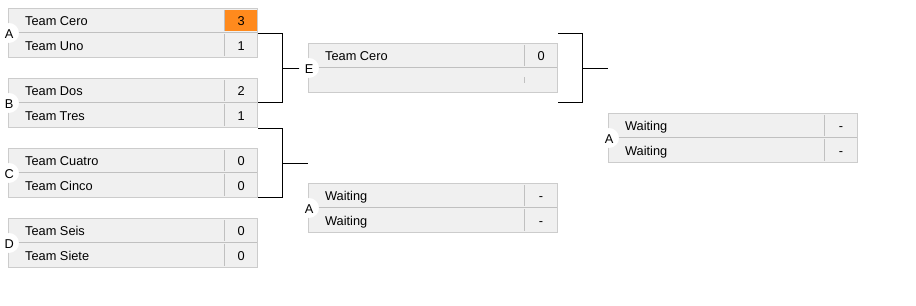
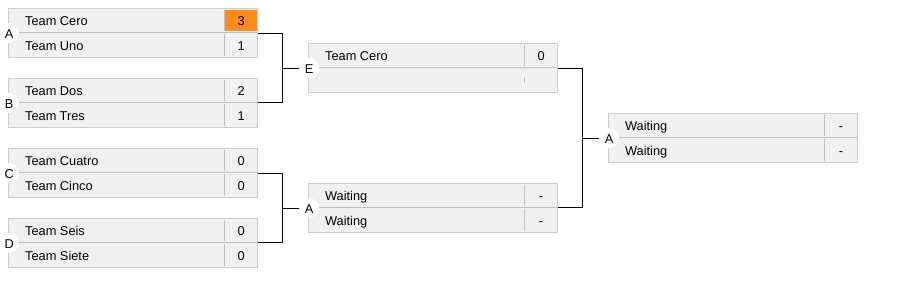
Before and after one commit to Stevenchi36/TournamentBracket, a Vue app: page / in a window 1280 px wide. Shown: the top 306 px of the page, without its empty margins (0-916 px from the left). Built offline with nearby package versions, Linux system fonts and the light colour scheme.

Commit message:
WIP connectors working for 3 rounds

```diff
--- a/src/components/ConnectorColumn.vue
+++ b/src/components/ConnectorColumn.vue
@@ -1,7 +1,7 @@
 <template>
-  <div v-if="roundOf !== 1">
+  <div class="connector-column" :class="roundOf === 2 ? 'last-round' : ''" v-if="roundOf !== 1">
     <template v-for="index in roundOf/2">
-      <match-connector :index="index" :key="index" />
+      <match-connector :index="index" :row="row" :key="index" />
     </template>
   </div>
 </template>
@@ -25,3 +25,15 @@ export default {
   },
 };
 </script>
+
+<style lang="scss">
+  .connector-column {
+    display: flex;
+    flex-direction: column;
+    justify-content: space-between;
+
+    &.last-round {
+      justify-content: center;
+    }
+  }
+</style>
--- a/src/components/MatchColumn.vue
+++ b/src/components/MatchColumn.vue
@@ -31,7 +31,6 @@ export default {
       return `${spacing}px`;
     },
     getMatchInfo(matchIndex, type = 'all') {
-      console.log(matchIndex, this.matches.length);
       if (matchIndex < this.matches.length && type === 'all') {
         return this.matches[matchIndex];
       }
--- a/src/components/MatchConnector.vue
+++ b/src/components/MatchConnector.vue
@@ -1,8 +1,8 @@
 <template>
   <div>
     <div class="connector">
-      <div class="left-connector"></div>
-      <div class="right-connector">
+      <div class="left-connector" :style="style"></div>
+      <div class="right-connector" :style="style">
         <div></div>
       </div>
     </div>
@@ -15,6 +15,19 @@ export default {
     index: {
       type: Number,
       required: true,
+    },
+    row: {
+      type: Number,
+      required: true,
+    },
+  },
+  computed: {
+    style() {
+      const height = 70;
+
+      return {
+        height: `${height * (this.row + 1)}px`,
+      };
     },
   },
 };
```
